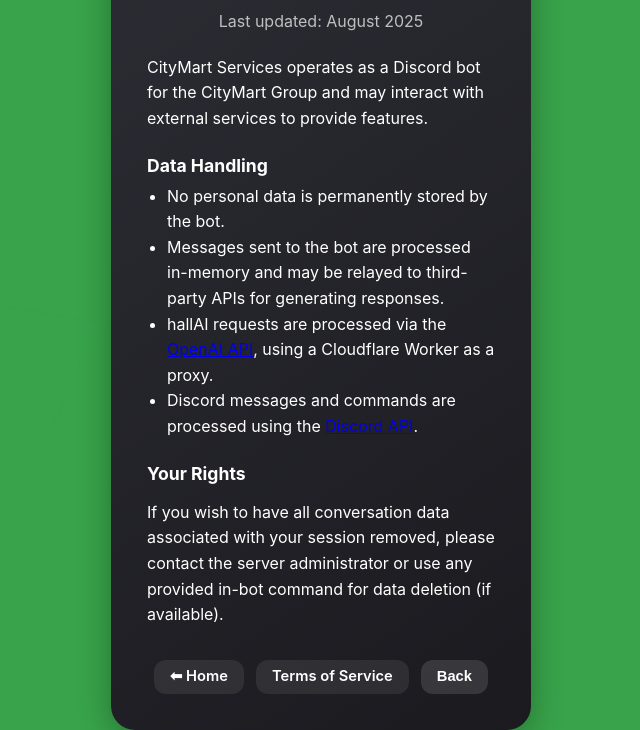
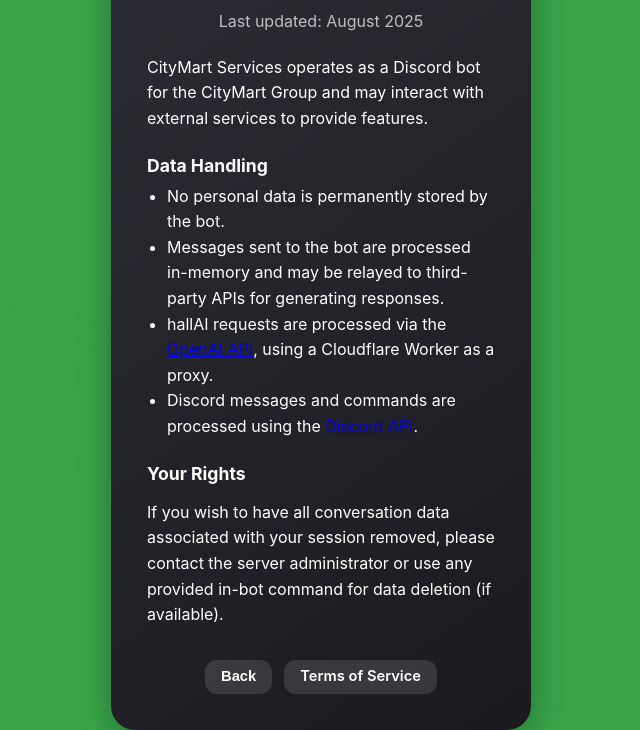
Before and after one commit to davevancauwenberghe/CityMart-Services, a website: page public/privacy.html in a window 1280 px wide. Shown: the part 109-839 px from the top of the page, without its empty margins (319-959 px from the left). Drawn offline with nearby package versions, Linux system fonts and the light colour scheme.

Commit message:
Update privacy.html

```diff
--- a/public/privacy.html
+++ b/public/privacy.html
@@ -9,20 +9,16 @@
   <link rel="stylesheet" href="style.css" />
   <title>Privacy Policy - CityMart Services</title>
   <style>
-    /* Page fade-in that matches your vibe */
     .page-fade { opacity: 0; transform: translateY(10px); animation: pageFade 500ms ease-out forwards; }
     @keyframes pageFade { to { opacity: 1; transform: translateY(0); } }
-
-    /* Minimal button styles that blend with your theme */
     .btn {
       display: inline-flex; align-items: center; justify-content: center;
       padding: 0.6rem 1rem; border-radius: 12px; border: none; cursor: pointer;
-      text-decoration: none; font-weight: 600; line-height: 1; gap: .5rem;
+      text-decoration: none; font-weight: 600; line-height: 1;
       color: #fff; background: rgba(255,255,255,0.12);
       transition: filter .2s ease, background .2s ease;
     }
     .btn:hover { filter: brightness(1.1); }
-    .btn-ghost { background: rgba(255,255,255,0.08); color: #fff; }
     .btn-row { margin-top: 2rem; display: flex; gap: .75rem; justify-content: center; flex-wrap: wrap; }
     .content-narrow { text-align: left; margin: 0 auto; max-width: 36ch; }
     #container h1 { text-align: center; margin-bottom: .5rem; }
@@ -61,16 +57,14 @@
       </div>
 
       <div class="btn-row">
-        <a class="btn btn-ghost" href="index.html">⬅ Home</a>
-        <a class="btn btn-ghost" href="tos.html">Terms of Service</a>
         <button class="btn" id="history-back">Back</button>
+        <a class="btn" href="tos.html">Terms of Service</a>
       </div>
     </div>
   </div>
 
   <script src="https://cdn.jsdelivr.net/particles.js/2.0.0/particles.min.js"></script>
   <script>
-    // Particles only (kept minimal and matching your index settings)
     if (window.particlesJS) {
       particlesJS('particles-js', {
         particles: {
@@ -86,7 +80,6 @@
         retina_detect: true
       });
     }
-    // Dedicated back button
     document.getElementById('history-back')?.addEventListener('click', () => {
       if (history.length > 1) history.back(); else window.location.href = 'index.html';
     });
```
